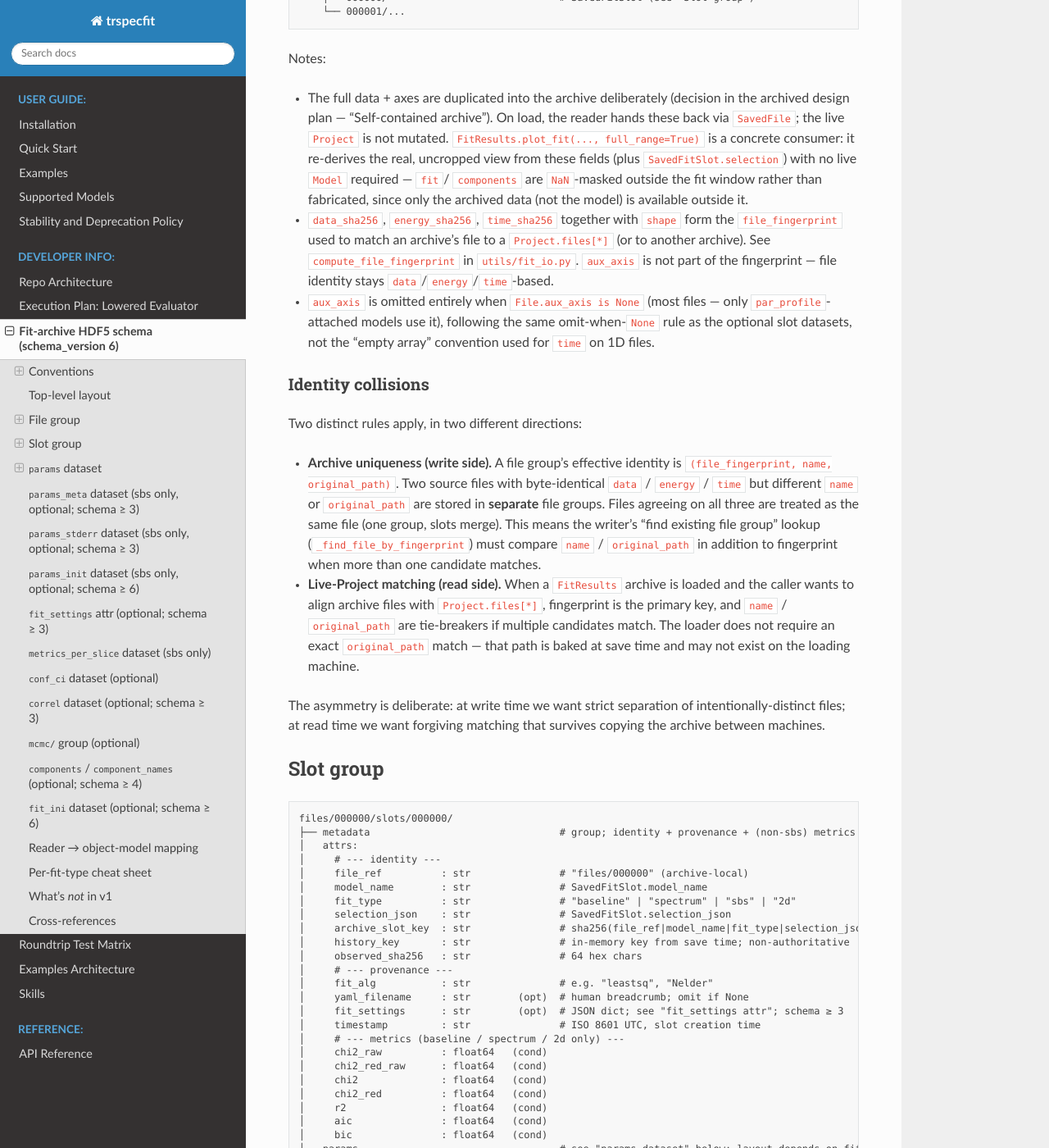
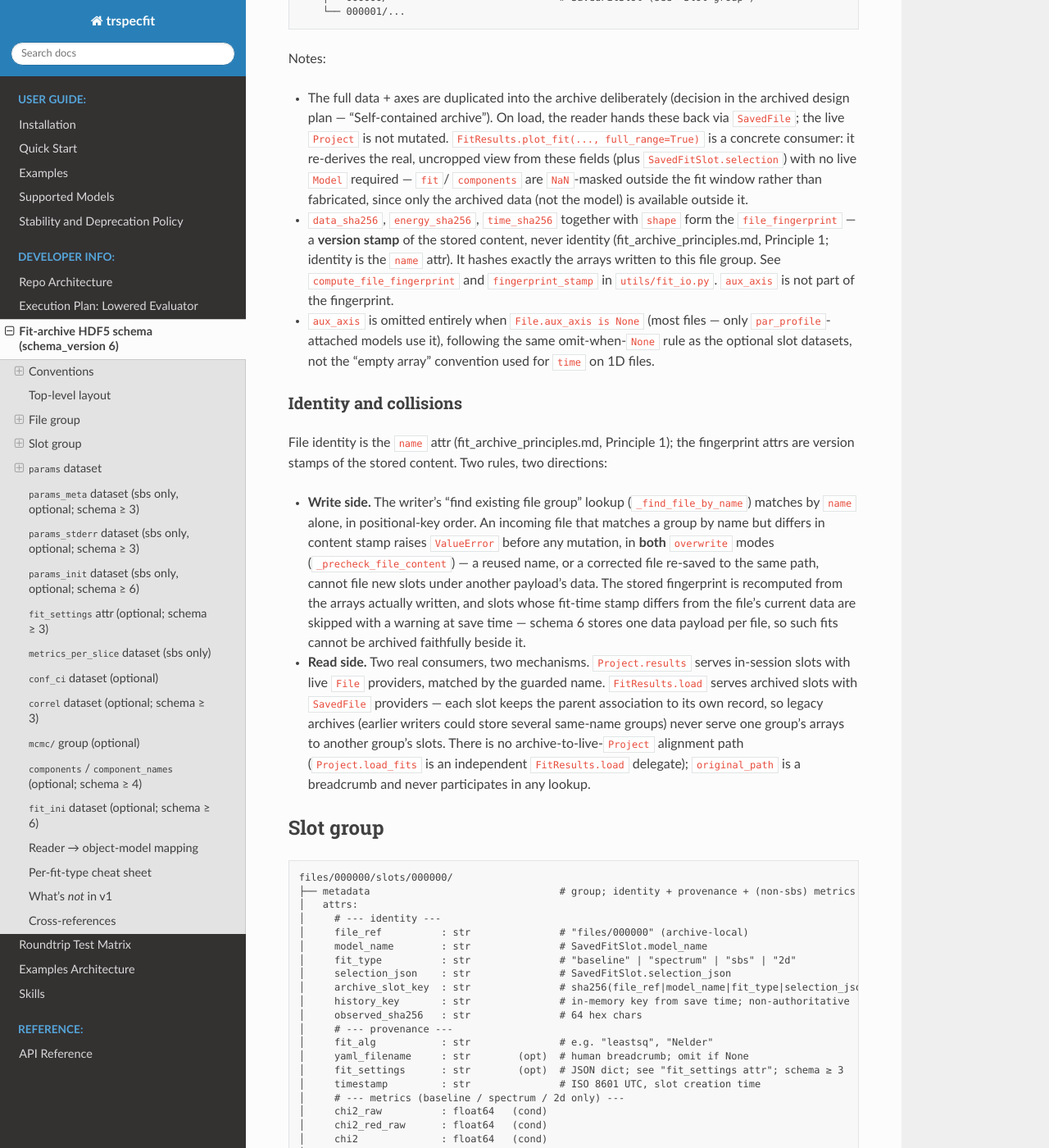
Before and after one commit to InfinityMonkeyAtWork/time-resolved-spectroscopy-fit, a Sphinx documentation site: the page built from docs/design/fit_archive_schema.md, in a window 1280 px wide and 1400 px high, scrolled down 3390 px. Shown: the whole window at 82% size. Built offline with Sphinx 7.4.7 and the Read the Docs theme 3.1.0, drawn with Linux system fonts in a browser that asks for light colours; some of the changed text lies outside the part shown.

Commit message:
truth-up identity documentation to the v0.14 rules
The schema-6 spec and several public docstrings still described the
fingerprint-primary identity model this branch deleted (review finding
6): fit_archive_schema.md specified _find_file_by_fingerprint and
fingerprint-first live matching, fit_results claimed queries resolve to
fingerprints, save_fits documented a fingerprint-matched file= filter,
and SavedFile.fingerprint called itself authoritative identity. All now
state the settled rules: identity is the guarded name, the fingerprint
is a version stamp inside fit identity, the reader recomputes
history_key for schemas 2-6 with the current algorithm (noted in the
CHANGELOG as an unversioned reader-behavior change), and the read-side
section describes the two consumers that exist — Project.results with
live name-matched providers, FitResults.load with per-slot parent
association — rather than a nonexistent archive-to-live-Project
alignment path. TODO.md's milestone item now frames the fixed identity
defects historically, and the principles doc's comparability-regrouping
instruction is marked landed (the fit_view_sha256 half remains for
schema 7). The principles doc keeps its other fingerprint mentions — it
documents the defects being fixed.

````diff
--- a/docs/design/fit_archive_schema.md
+++ b/docs/design/fit_archive_schema.md
@@ -186,38 +186,44 @@ Notes:
   fabricated, since only the archived data (not the model) is available
   outside it.
 - `data_sha256`, `energy_sha256`, `time_sha256` together with `shape`
-  form the `file_fingerprint` used to match an archive's file to a
-  `Project.files[*]` (or to another archive). See
-  `compute_file_fingerprint` in `utils/fit_io.py`. `aux_axis` is not part
-  of the fingerprint — file identity stays `data`/`energy`/`time`-based.
+  form the `file_fingerprint` — a **version stamp** of the stored
+  content, never identity (fit_archive_principles.md, Principle 1;
+  identity is the `name` attr). It hashes exactly the arrays written to
+  this file group. See `compute_file_fingerprint` and
+  `fingerprint_stamp` in `utils/fit_io.py`. `aux_axis` is not part of
+  the fingerprint.
 - `aux_axis` is omitted entirely when `File.aux_axis is None` (most
   files — only `par_profile`-attached models use it), following the
   same omit-when-`None` rule as the optional slot datasets, not the
   "empty array" convention used for `time` on 1D files.
 
-### Identity collisions
+### Identity and collisions
 
-Two distinct rules apply, in two different directions:
+File identity is the `name` attr (fit_archive_principles.md,
+Principle 1); the fingerprint attrs are version stamps of the stored
+content. Two rules, two directions:
 
-- **Archive uniqueness (write side).** A file group's effective identity
-  is `(file_fingerprint, name, original_path)`. Two source files with
-  byte-identical `data` / `energy` / `time` but different `name` or
-  `original_path` are stored in **separate** file groups. Files agreeing
-  on all three are treated as the same file (one group, slots merge).
-  This means the writer's "find existing file group" lookup
-  (`_find_file_by_fingerprint`) must compare `name` / `original_path`
-  in addition to fingerprint when more than one candidate matches.
+- **Write side.** The writer's "find existing file group" lookup
+  (`_find_file_by_name`) matches by `name` alone, in positional-key
+  order. An incoming file that matches a group by name but differs in
+  content stamp raises `ValueError` before any mutation, in **both**
+  `overwrite` modes (`_precheck_file_content`) — a reused name, or a
+  corrected file re-saved to the same path, cannot file new slots under
+  another payload's data. The stored fingerprint is recomputed from the
+  arrays actually written, and slots whose fit-time stamp differs from
+  the file's current data are skipped with a warning at save time —
+  schema 6 stores one data payload per file, so such fits cannot be
+  archived faithfully beside it.
 
-- **Live-Project matching (read side).** When a `FitResults` archive is
-  loaded and the caller wants to align archive files with
-  `Project.files[*]`, fingerprint is the primary key, and `name` /
-  `original_path` are tie-breakers if multiple candidates match. The
-  loader does not require an exact `original_path` match — that path is
-  baked at save time and may not exist on the loading machine.
-
-The asymmetry is deliberate: at write time we want strict separation of
-intentionally-distinct files; at read time we want forgiving matching
-that survives copying the archive between machines.
+- **Read side.** Two real consumers, two mechanisms. `Project.results`
+  serves in-session slots with live `File` providers, matched by the
+  guarded name. `FitResults.load` serves archived slots with
+  `SavedFile` providers — each slot keeps the parent association to its
+  own record, so legacy archives (earlier writers could store several
+  same-name groups) never serve one group's arrays to another group's
+  slots. There is no archive-to-live-`Project` alignment path
+  (`Project.load_fits` is an independent `FitResults.load` delegate);
+  `original_path` is a breadcrumb and never participates in any lookup.
 
 ## Slot group
 
@@ -281,20 +287,26 @@ save time once the file's archive position is known:
 archive_slot_key = sha256(file_ref | model_name | fit_type | selection_json)
 ```
 
-Both keys exist for the same logical purpose (uniquely identify a slot);
-they use different file-identity tokens because in-memory and on-disk
-identity primitives differ (multi-sha fingerprint vs archive-local
-positional path). `archive_slot_key` is what the writer's slot-scoped
+Both keys exist for the same logical purpose (uniquely identify a
+slot). `history_key` is a framed JSON hash of `(file_name, version
+stamp, model_name, fit_type, selection_json)` — see
+`compute_history_key`. `archive_slot_key` is keyed by the archive-local
+positional path and carries no version stamp, which loses nothing: a
+file group stores exactly one data payload, so the stamp is constant
+within it. `archive_slot_key` is what the writer's slot-scoped
 overwrite check (`_find_slot_by_archive_key`) compares against.
 
-`history_key` is also persisted as a non-authoritative attr (a debugging
-aid for archive inspection and round-trip tests), but the reader
-**recomputes** it from
-`(file_fingerprint, model_name, fit_type, selection_json)` and uses the
-recomputed value for the `SavedFitSlot`. The on-disk value is ignored
-on read; it exists only so an external inspector (e.g. a notebook
-poking at the HDF5 directly) can correlate slots to in-session history
-without redoing the hash.
+`history_key` is also persisted as a non-authoritative attr (a
+debugging aid for archive inspection), but the reader **recomputes** it
+from the file group's `name` and fingerprint attrs plus the slot's
+identity attrs, and uses the recomputed value for the `SavedFitSlot`.
+Recomputation always applies the *current* algorithm to every supported
+schema (2–6): on-disk values written by earlier versions are ignored,
+so in-memory keys stay mutually consistent within a session regardless
+of which version saved the archive. The on-disk value exists only so an
+external inspector (e.g. a notebook poking at the HDF5 directly) can
+correlate slots to the in-session history of the version that saved
+them.
 
 ## `params` dataset
 
@@ -575,7 +587,7 @@ Per slot, the reader produces a `SavedFitSlot` with:
 | `selection`          | `json.loads(metadata.selection_json)`                          |
 | `selection_json`     | slot `metadata.selection_json` attr                            |
 | `observed_sha256`    | slot `metadata.observed_sha256` attr                           |
-| `history_key`        | recomputed from `file_fingerprint + model_name + fit_type + selection_json` |
+| `history_key`        | recomputed — framed hash of `(file_name, version stamp, model_name, fit_type, selection_json)` |
 | `params`             | `params` dataset (+ its `columns` attr) → DataFrame            |
 | `params_meta`        | `params_meta` dataset → DataFrame, or `None` if absent         |
 | `params_stderr`      | `params_stderr` dataset → DataFrame, or `None` if absent       |
````
Also changed, not shown: CHANGELOG.md (+1 -1 lines), PLAN.md (+1 -1 lines), TODO.md (+1 -1 lines), docs/design/fit_archive_principles.md (+7 -5 lines), docs/design/repo_architecture.md (+1 -1 lines), 3 other files.
